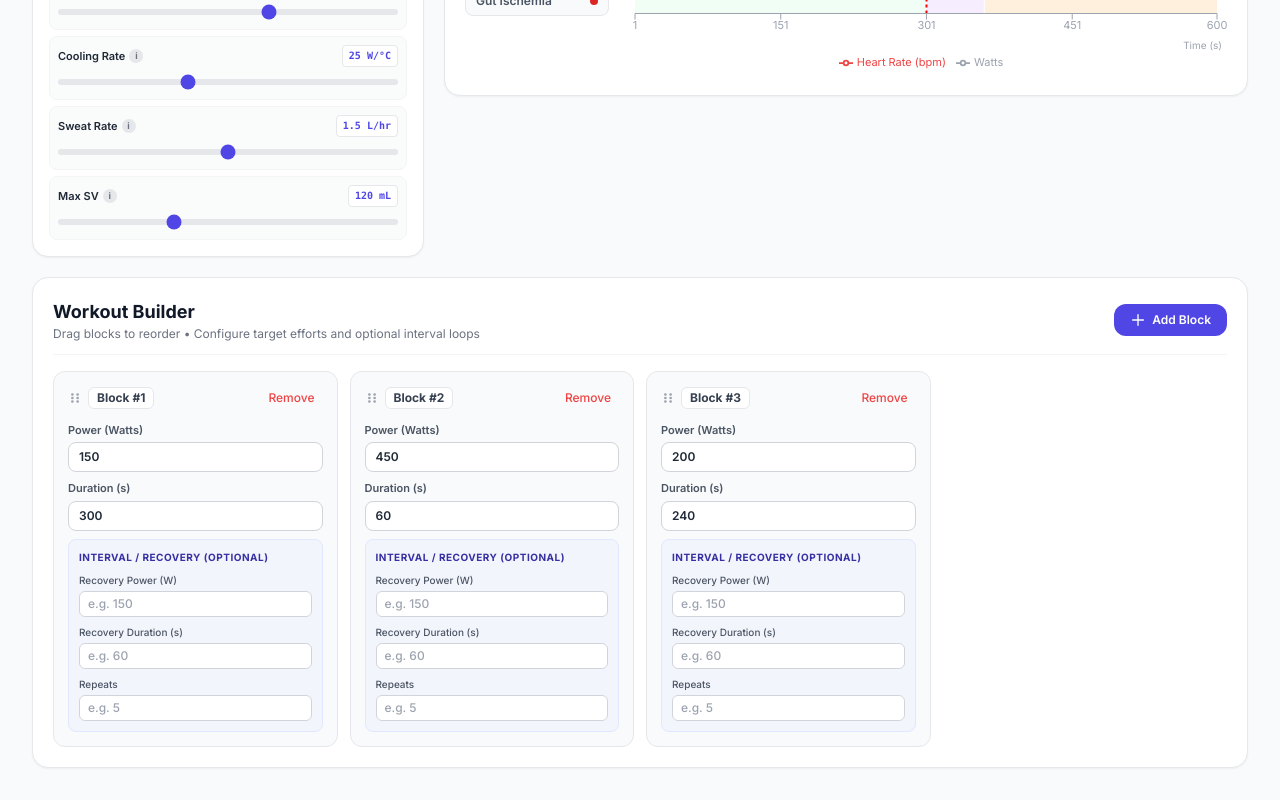
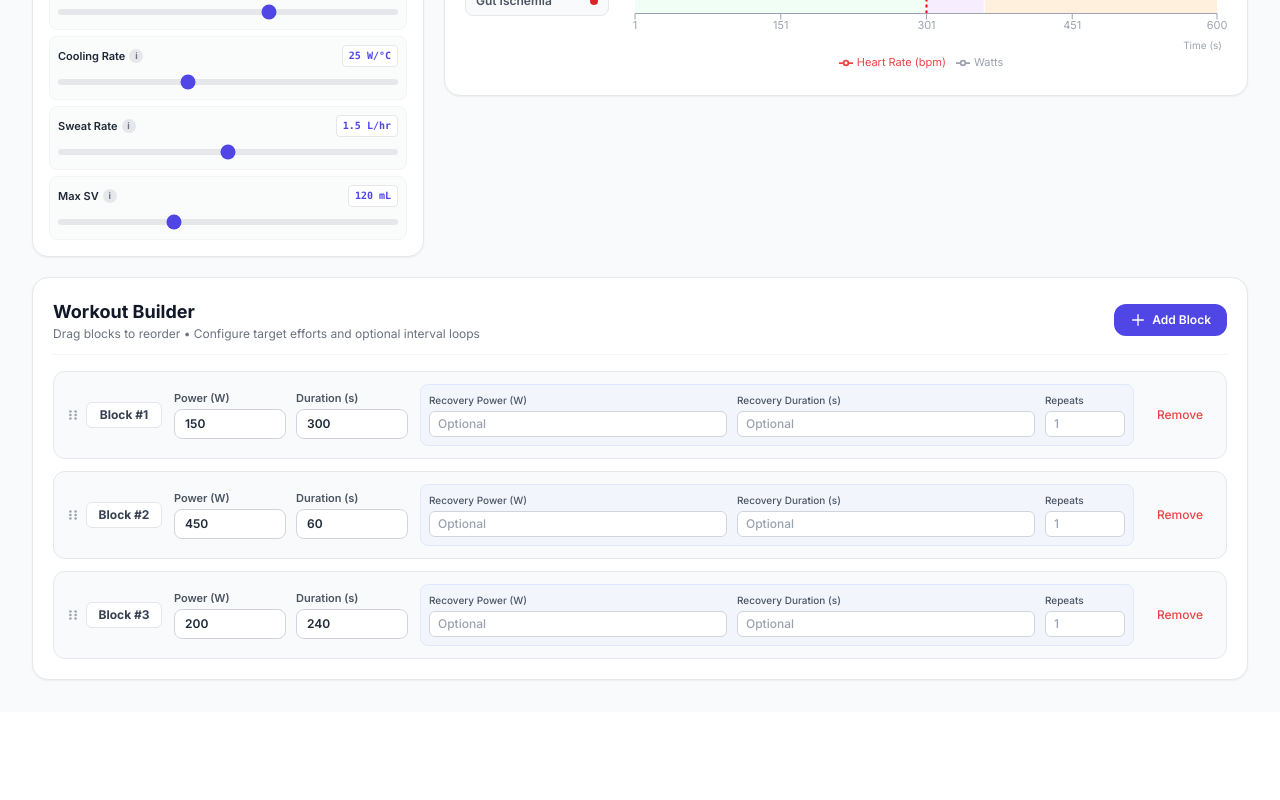
Before and after one commit to articasync/website, a Next.js app: page /cycling in a window 1280 px wide. Shown: the part 582-1382 px from the top of the page. After the commit the page ends 1294 px from the top, so only its background shows below. Built offline with nearby package versions, Linux system fonts and the light colour scheme.

Commit message:
Redesign workout builder with wide horizontal block rows

```diff
--- a/components/SimulatorClient.tsx
+++ b/components/SimulatorClient.tsx
@@ -693,7 +693,7 @@ export default function SimulatorClient() {
           </div>
         </main>
 
-        {/* Bottom Pane: Redesigned Native Interval Workout Builder (Full 12 Cols) */}
+        {/* Bottom Pane: Redesigned Horizontal Rows Workout Builder (Full 12 Cols) */}
         <section className="lg:col-span-12 bg-white border border-gray-200 rounded-2xl p-5 shadow-sm space-y-4">
           <div className="flex flex-col sm:flex-row sm:items-center sm:justify-between gap-3 border-b border-gray-100 pb-3">
             <div>
@@ -733,7 +733,7 @@ export default function SimulatorClient() {
               No workout intervals defined. Click "Add Block" to start building your workout.
             </div>
           ) : (
-            <div className="grid grid-cols-1 sm:grid-cols-2 md:grid-cols-3 xl:grid-cols-4 gap-3">
+            <div className="flex flex-col gap-3">
               {workout.map((block, index) => (
                 <div
                   key={block.id}
@@ -759,18 +759,16 @@ export default function SimulatorClient() {
                     setDraggedIndex(null);
                     setDragOverIndex(null);
                   }}
-                  className={`bg-gray-50 border border-gray-200 rounded-xl p-3.5 flex flex-col space-y-2 relative group cursor-move transition-all ${
+                  className={`bg-gray-50 border border-gray-200 rounded-xl p-3 flex flex-col md:flex-row md:items-center gap-3 relative group cursor-move transition-all ${
                     draggedIndex === index ? "opacity-50" : ""
                   } ${
                     dragOverIndex === index
-                      ? "scale-105 border-indigo-500 ring-2 ring-indigo-200 shadow-md"
+                      ? "scale-[1.01] border-indigo-500 ring-2 ring-indigo-200 shadow-md"
                       : ""
                   }`}
                 >
-                  {/* Block Header */}
-                  <div className="flex items-center justify-between pb-1">
-                    <div className="flex items-center gap-1.5">
-                      {/* 6-dot grip indicator */}
+                  {/* Left Controls: Grip & Block ID */}
+                  <div className="flex items-center gap-1.5 flex-shrink-0">
                     <svg
                       className="w-3.5 h-3.5 text-gray-400 group-hover:text-indigo-600 transition-colors"
                       viewBox="0 0 16 16"
@@ -783,24 +781,16 @@ export default function SimulatorClient() {
                       <circle cx="5" cy="12" r="1.5" />
                       <circle cx="11" cy="12" r="1.5" />
                     </svg>
-                      <span className="text-xs font-bold text-gray-700 bg-white border border-gray-200 px-2 py-0.5 rounded-md">
+                    <span className="text-xs font-bold text-gray-700 bg-white border border-gray-200 px-2 py-1 rounded-md min-w-[76px] text-center shadow-2xs">
                       Block #{index + 1}
                     </span>
                   </div>
-                    <button
-                      onClick={() => removeWorkoutBlock(block.id)}
-                      className="text-xs font-medium text-red-500 hover:text-red-700 hover:bg-red-50 px-2 py-1 rounded transition-colors"
-                      title="Remove block"
-                    >
-                      Remove
-                    </button>
-                  </div>
 
-                  {/* Main Work Effort Inputs (1 Column Stacked) */}
-                  <div className="space-y-2">
-                    <div>
-                      <label className="block text-[11px] font-semibold text-gray-600 mb-1">
-                        Power (Watts)
+                  {/* Main Effort Inputs: Power (W) and Duration (s) side-by-side */}
+                  <div className="flex items-center gap-2.5 flex-shrink-0">
+                    <div className="w-28">
+                      <label className="block text-[11px] font-semibold text-gray-600 mb-0.5">
+                        Power (W)
                       </label>
                       <input
                         type="number"
@@ -817,8 +807,8 @@ export default function SimulatorClient() {
                       />
                     </div>
 
-                    <div>
-                      <label className="block text-[11px] font-semibold text-gray-600 mb-1">
+                    <div className="w-28">
+                      <label className="block text-[11px] font-semibold text-gray-600 mb-0.5">
                         Duration (s)
                       </label>
                       <input
@@ -840,16 +830,10 @@ export default function SimulatorClient() {
                     </div>
                   </div>
 
-                  {/* Shaded Interval / Recovery / Repeats Section */}
-                  <div className="bg-indigo-50/50 border border-indigo-100 rounded-lg p-2.5 space-y-2 mt-1">
-                    <div className="flex items-center justify-between">
-                      <span className="text-[10px] font-bold uppercase tracking-wider text-indigo-800">
-                        Interval / Recovery (Optional)
-                      </span>
-                    </div>
-
-                    <div>
-                      <label className="block text-[10px] font-medium text-gray-600 mb-0.5">
+                  {/* Interval Subsection: Shaded box with Recovery Power, Recovery Duration, Repeats */}
+                  <div className="flex flex-wrap sm:flex-nowrap items-center gap-2.5 bg-indigo-50/50 border border-indigo-100 rounded-lg p-2 flex-1 min-w-0">
+                    <div className="flex-1 min-w-[100px]">
+                      <label className="block text-[10px] font-medium text-gray-600 mb-0.5 truncate">
                         Recovery Power (W)
                       </label>
                       <input
@@ -857,7 +841,7 @@ export default function SimulatorClient() {
                         min="0"
                         max="2000"
                         step="5"
-                        placeholder="e.g. 150"
+                        placeholder="Optional"
                         value={block.watts2 ?? ""}
                         onChange={(e) =>
                           updateWorkoutBlock(block.id, {
@@ -871,8 +855,8 @@ export default function SimulatorClient() {
                       />
                     </div>
 
-                    <div>
-                      <label className="block text-[10px] font-medium text-gray-600 mb-0.5">
+                    <div className="flex-1 min-w-[100px]">
+                      <label className="block text-[10px] font-medium text-gray-600 mb-0.5 truncate">
                         Recovery Duration (s)
                       </label>
                       <input
@@ -880,7 +864,7 @@ export default function SimulatorClient() {
                         min="1"
                         max="36000"
                         step="5"
-                        placeholder="e.g. 60"
+                        placeholder="Optional"
                         value={block.durationSeconds2 ?? ""}
                         onChange={(e) =>
                           updateWorkoutBlock(block.id, {
@@ -894,8 +878,8 @@ export default function SimulatorClient() {
                       />
                     </div>
 
-                    <div>
-                      <label className="block text-[10px] font-medium text-gray-600 mb-0.5">
+                    <div className="w-20 min-w-[70px]">
+                      <label className="block text-[10px] font-medium text-gray-600 mb-0.5 truncate">
                         Repeats
                       </label>
                       <input
@@ -903,7 +887,7 @@ export default function SimulatorClient() {
                         min="1"
                         max="50"
                         step="1"
-                        placeholder="e.g. 5"
+                        placeholder="1"
                         value={block.repeats ?? ""}
                         onChange={(e) =>
                           updateWorkoutBlock(block.id, {
@@ -917,6 +901,15 @@ export default function SimulatorClient() {
                       />
                     </div>
                   </div>
+
+                  {/* Right Controls: Remove Button */}
+                  <button
+                    onClick={() => removeWorkoutBlock(block.id)}
+                    className="text-xs font-medium text-red-500 hover:text-red-700 hover:bg-red-50 px-2.5 py-1.5 rounded-lg border border-transparent hover:border-red-200 transition-colors flex-shrink-0 self-end md:self-center"
+                    title="Remove block"
+                  >
+                    Remove
+                  </button>
                 </div>
               ))}
             </div>
```
Lines whose indentation alone changed are shown as unchanged.
